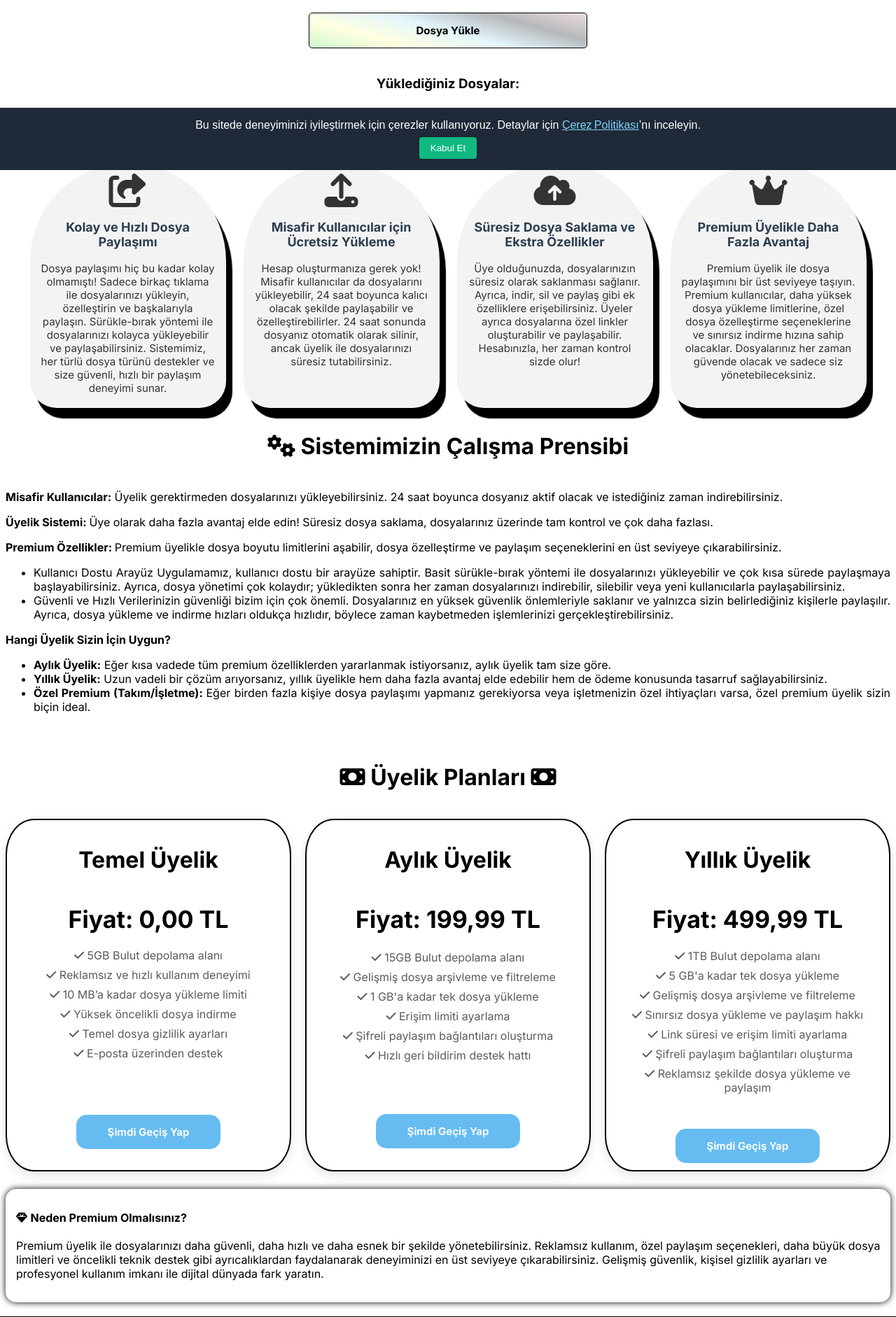
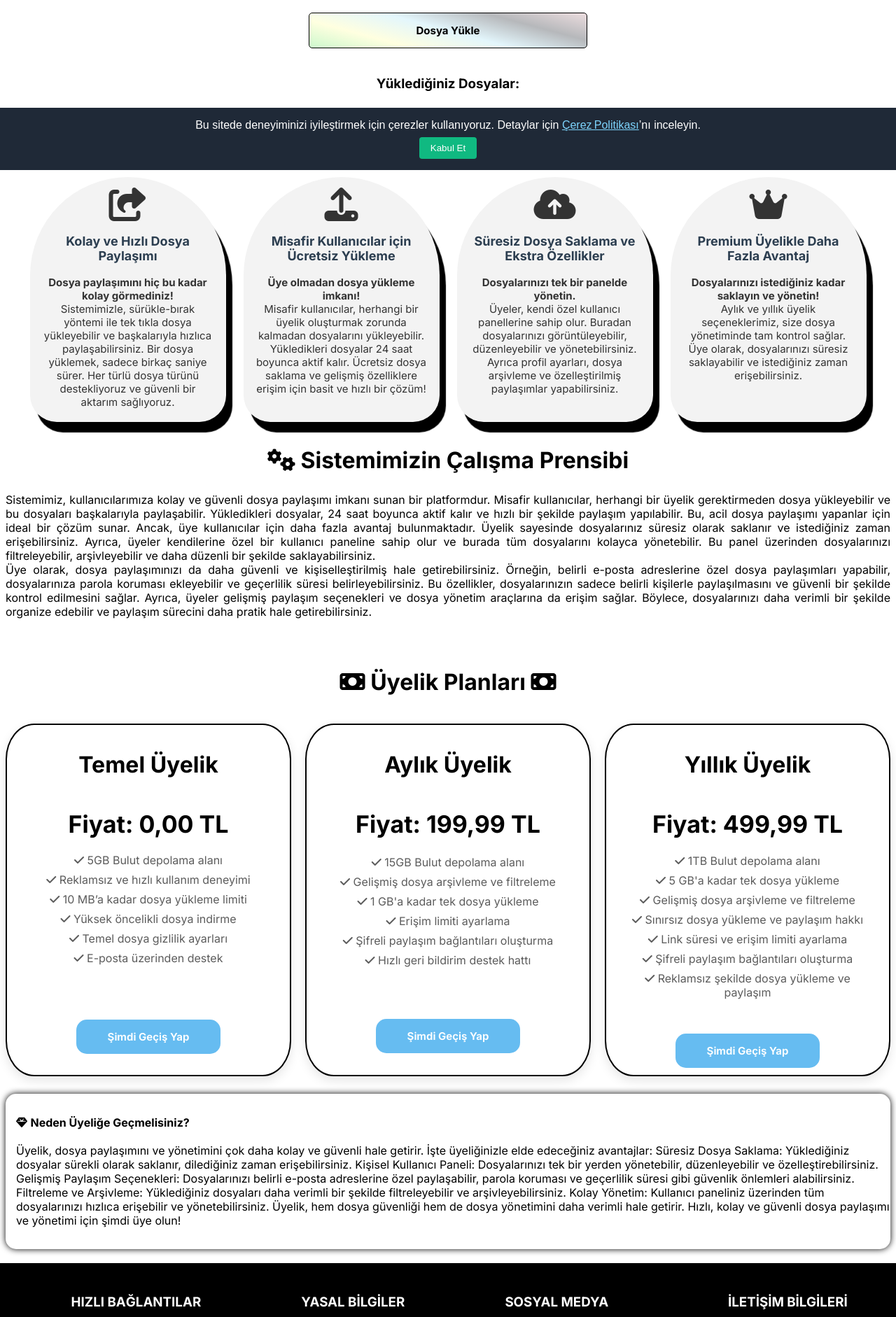
Before and after one commit to PgrEmirhan/finalProject, a PHP site: page /finalProject/ in a window 1280 px wide. Shown: the part 557-2439 px from the top of the page at 70% size. Run offline with PHP 8.4, Linux system fonts and the light colour scheme; data that the repository does not hold is empty.

Commit message:
BİTTİ
BİTTİ

```diff
--- a/index.php
+++ b/index.php
@@ -227,7 +227,7 @@ if ($_SERVER['REQUEST_METHOD'] === 'POST' && isset($_POST['share_file'])) {
         </form>
         <?php endforeach; ?>
 
-                </div> <br>
+                </div> <br><br>
             <h2 align="center" class="cards-title"><i class="fas fa-check-circle"></i>
             Neden bizi tercih etmelisiniz?</h2>
             <div class="cards">
@@ -235,7 +235,8 @@ if ($_SERVER['REQUEST_METHOD'] === 'POST' && isset($_POST['share_file'])) {
                 align-items: center; justify-content: center;"></i>
                 <h3 align="center">Kolay ve Hızlı Dosya Paylaşımı
                 </h3>
-                <p align="center">Dosya paylaşımı hiç bu kadar kolay olmamıştı! Sadece birkaç tıklama ile dosyalarınızı yükleyin, özelleştirin ve başkalarıyla paylaşın. Sürükle-bırak yöntemi ile dosyalarınızı kolayca yükleyebilir ve paylaşabilirsiniz. Sistemimiz, her türlü dosya türünü destekler ve size güvenli, hızlı bir paylaşım deneyimi sunar.
+                <p align="center"><strong>Dosya paylaşımını hiç bu kadar kolay görmediniz!</strong><br>
+                Sistemimizle, sürükle-bırak yöntemi ile tek tıkla dosya yükleyebilir ve başkalarıyla hızlıca paylaşabilirsiniz. Bir dosya yüklemek, sadece birkaç saniye sürer. Her türlü dosya türünü destekliyoruz ve güvenli bir aktarım sağlıyoruz.
                 </p>
             </div>
             <div class="card2">
@@ -243,7 +244,10 @@ if ($_SERVER['REQUEST_METHOD'] === 'POST' && isset($_POST['share_file'])) {
                 align-items: center; justify-content: center;"></i>
                 <h3 align="center">Misafir Kullanıcılar için Ücretsiz Yükleme
                 </h3>
-                <p align="center">Hesap oluşturmanıza gerek yok! Misafir kullanıcılar da dosyalarını yükleyebilir, 24 saat boyunca kalıcı olacak şekilde paylaşabilir ve özelleştirebilirler. 24 saat sonunda dosyanız otomatik olarak silinir, ancak üyelik ile dosyalarınızı süresiz tutabilirsiniz.
+                <p align="center"><strong>Üye olmadan dosya yükleme imkanı!</strong><br>
+Misafir kullanıcılar, herhangi bir üyelik oluşturmak zorunda kalmadan dosyalarını yükleyebilir. Yükledikleri dosyalar 24 saat boyunca aktif kalır. Ücretsiz dosya saklama ve gelişmiş özelliklere erişim için basit ve hızlı bir çözüm!
+
+
                 </p>
             </div>
             <div class="card3">
@@ -251,7 +255,8 @@ if ($_SERVER['REQUEST_METHOD'] === 'POST' && isset($_POST['share_file'])) {
                 align-items: center; justify-content: center;"></i>
                 <h3 align="center">Süresiz Dosya Saklama ve Ekstra Özellikler
                 </h3>
-                <p align="center">Üye olduğunuzda, dosyalarınızın süresiz olarak saklanması sağlanır. Ayrıca, indir, sil ve paylaş gibi ek özelliklere erişebilirsiniz. Üyeler ayrıca dosyalarına özel linkler oluşturabilir ve paylaşabilir. Hesabınızla, her zaman kontrol sizde olur!
+                <p align="center"><strong>Dosyalarınızı tek bir panelde yönetin.</strong><br>
+                Üyeler, kendi özel kullanıcı panellerine sahip olur. Buradan dosyalarınızı görüntüleyebilir, düzenleyebilir ve yönetebilirsiniz. Ayrıca profil ayarları, dosya arşivleme ve özelleştirilmiş paylaşımlar yapabilirsiniz.
                 </p>
             </div>
             <div class="card4">
@@ -259,32 +264,17 @@ if ($_SERVER['REQUEST_METHOD'] === 'POST' && isset($_POST['share_file'])) {
                 align-items: center; justify-content: center"></i>
                 <h3 align="center">Premium Üyelikle Daha Fazla Avantaj
                 </h3>
-                <p align="center">Premium üyelik ile dosya paylaşımını bir üst seviyeye taşıyın. Premium kullanıcılar, daha yüksek dosya yükleme limitlerine, özel dosya özelleştirme seçeneklerine ve sınırsız indirme hızına sahip olacaklar. Dosyalarınız her zaman güvende olacak ve sadece siz yönetebileceksiniz.
+                <p align="center"><strong>Dosyalarınızı istediğiniz kadar saklayın ve yönetin!</strong><br>
+Aylık ve yıllık üyelik seçeneklerimiz, size dosya yönetiminde tam kontrol sağlar. Üye olarak, dosyalarınızı süresiz saklayabilir ve istediğiniz zaman erişebilirsiniz.
                 </p>
             </div>
             </div>
             <h2 align="center" style="font-size: 32px; margin-top: 35px;"><i class="fas fa-cogs"></i>
             Sistemimizin Çalışma Prensibi</h2>
             <div class="system-articles">
-            <p> <b>Misafir Kullanıcılar:</b> Üyelik gerektirmeden dosyalarınızı yükleyebilirsiniz. 24 saat boyunca dosyanız aktif olacak ve istediğiniz zaman indirebilirsiniz.
-            </p>
-            <p> <b> Üyelik Sistemi: </b>Üye olarak daha fazla avantaj elde edin! Süresiz dosya saklama, dosyalarınız üzerinde tam kontrol ve çok daha fazlası.</p>
-            <p>  <b>Premium Özellikler: </b>Premium üyelikle dosya boyutu limitlerini aşabilir, dosya özelleştirme ve paylaşım seçeneklerini en üst seviyeye çıkarabilirsiniz.</p>
-            <ul>
-                <li>Kullanıcı Dostu Arayüz
-                Uygulamamız, kullanıcı dostu bir arayüze sahiptir. Basit sürükle-bırak yöntemi ile dosyalarınızı yükleyebilir ve çok kısa sürede paylaşmaya başlayabilirsiniz. Ayrıca, dosya yönetimi çok kolaydır; yükledikten sonra her zaman dosyalarınızı indirebilir, silebilir veya yeni kullanıcılarla paylaşabilirsiniz.</li>
-            <li>
-                Güvenli ve Hızlı
-                Verilerinizin güvenliği bizim için çok önemli. Dosyalarınız en yüksek güvenlik önlemleriyle saklanır ve yalnızca sizin belirlediğiniz kişilerle paylaşılır. Ayrıca, dosya yükleme ve indirme hızları oldukça hızlıdır, böylece zaman kaybetmeden işlemlerinizi gerçekleştirebilirsiniz.</p>
-            </li></ul>
-                <b>Hangi Üyelik Sizin İçin Uygun?</b>
-        <br>
-        <ul><li><b>Aylık Üyelik:</b> Eğer kısa vadede tüm premium özelliklerden yararlanmak istiyorsanız, aylık üyelik tam size göre.
-        </li>
-        <li><b>Yıllık Üyelik:</b> Uzun vadeli bir çözüm arıyorsanız, yıllık üyelikle hem daha fazla avantaj elde edebilir hem de ödeme konusunda tasarruf sağlayabilirsiniz.
-        </li>
-        <li><b>Özel Premium (Takım/İşletme): </b>Eğer birden fazla kişiye dosya paylaşımı yapmanız gerekiyorsa veya işletmenizin özel ihtiyaçları varsa, özel premium üyelik sizin biçin ideal.</li>
-        </ul>
+Sistemimiz, kullanıcılarımıza kolay ve güvenli dosya paylaşımı imkanı sunan bir platformdur. Misafir kullanıcılar, herhangi bir üyelik gerektirmeden dosya yükleyebilir ve bu dosyaları başkalarıyla paylaşabilir. Yükledikleri dosyalar, 24 saat boyunca aktif kalır ve hızlı bir şekilde paylaşım yapılabilir. Bu, acil dosya paylaşımı yapanlar için ideal bir çözüm sunar. Ancak, üye kullanıcılar için daha fazla avantaj bulunmaktadır. Üyelik sayesinde dosyalarınız süresiz olarak saklanır ve istediğiniz zaman erişebilirsiniz. Ayrıca, üyeler kendilerine özel bir kullanıcı paneline sahip olur ve burada tüm dosyalarını kolayca yönetebilir. Bu panel üzerinden dosyalarınızı filtreleyebilir, arşivleyebilir ve daha düzenli bir şekilde saklayabilirsiniz. <br>
+
+Üye olarak, dosya paylaşımınızı da daha güvenli ve kişiselleştirilmiş hale getirebilirsiniz. Örneğin, belirli e-posta adreslerine özel dosya paylaşımları yapabilir, dosyalarınıza parola koruması ekleyebilir ve geçerlilik süresi belirleyebilirsiniz. Bu özellikler, dosyalarınızın sadece belirli kişilerle paylaşılmasını ve güvenli bir şekilde kontrol edilmesini sağlar. Ayrıca, üyeler gelişmiş paylaşım seçenekleri ve dosya yönetim araçlarına da erişim sağlar. Böylece, dosyalarınızı daha verimli bir şekilde organize edebilir ve paylaşım sürecini daha pratik hale getirebilirsiniz.
 
             </p>
             </div>
@@ -357,8 +347,21 @@ if ($_SERVER['REQUEST_METHOD'] === 'POST' && isset($_POST['share_file'])) {
   <div class="premium-advantages">
     <p align="left">
       <i class="fas fa-gem"></i>
-      <b>Neden Premium Olmalısınız?</b><br><br>
-      Premium üyelik ile dosyalarınızı daha güvenli, daha hızlı ve daha esnek bir şekilde yönetebilirsiniz. Reklamsız kullanım, özel paylaşım seçenekleri, daha büyük dosya limitleri ve öncelikli teknik destek gibi ayrıcalıklardan faydalanarak deneyiminizi en üst seviyeye çıkarabilirsiniz. Gelişmiş güvenlik, kişisel gizlilik ayarları ve profesyonel kullanım imkanı ile dijital dünyada fark yaratın.
+      <b>Neden Üyeliğe Geçmelisiniz?</b><br><br>
+Üyelik, dosya paylaşımını ve yönetimini çok daha kolay ve güvenli hale getirir. İşte üyeliğinizle elde edeceğiniz avantajlar:
+
+Süresiz Dosya Saklama: Yüklediğiniz dosyalar sürekli olarak saklanır, dilediğiniz zaman erişebilirsiniz.
+
+Kişisel Kullanıcı Paneli: Dosyalarınızı tek bir yerden yönetebilir, düzenleyebilir ve özelleştirebilirsiniz.
+
+Gelişmiş Paylaşım Seçenekleri: Dosyalarınızı belirli e-posta adreslerine özel paylaşabilir, parola koruması ve geçerlilik süresi gibi güvenlik önlemleri alabilirsiniz.
+
+Filtreleme ve Arşivleme: Yüklediğiniz dosyaları daha verimli bir şekilde filtreleyebilir ve arşivleyebilirsiniz.
+
+Kolay Yönetim: Kullanıcı paneliniz üzerinden tüm dosyalarınızı hızlıca erişebilir ve yönetebilirsiniz.
+
+Üyelik, hem dosya güvenliği hem de dosya yönetimini daha verimli hale getirir. Hızlı, kolay ve güvenli dosya paylaşımı ve yönetimi için şimdi üye olun!
+
     </p>
   </div>
   <br>
--- a/login.php
+++ b/login.php
@@ -87,8 +87,8 @@ if (isset($_POST['username']) && isset($_POST['password'])) {
         <h3 align="center" style="font-size: 32px;">Giriş Yap</h3>
         <form action="login.php" method="post">
         <input type="hidden" name="csrf_token" value="<?= htmlspecialchars($_SESSION['csrf_token']) ?>">
-                <div class="kadi-icon">
-                <input type="text" name="username" id="kadi" placeholder="Kullanıcı adınız..." style="width: 100%;" pattern="^[a-zA-Z0-9._]{1,30}$"
+                <div class="uname-icon">
+                <input type="text" name="username" id="uname" placeholder="Kullanıcı adınız..." style="width: 100%;" pattern="^[a-zA-Z0-9._]{1,30}$"
                 title="Kullanıcı adı yalnızca harf, rakam, nokta (.) ve alt çizgi (_) içerebilir. Boşluk karakteri kullanılamaz."
                 required>
                 <i class="fa-solid fa-user"></i>
@@ -99,7 +99,7 @@ if (isset($_POST['username']) && isset($_POST['password'])) {
          required>
                 <i class="fa-solid fa-eye-slash" id="togglePassword"></i>
             </div>
-            <input type="submit" value="Giriş Yap" id="giris-btn">
+            <input type="submit" value="Giriş Yap" id="login-btn">
             <a href="forgot_password.php" style="color: red; text-decoration: none;">Parolamı Unuttum</a>
             <?php
             if (isset($error_message)) {
--- a/register.php
+++ b/register.php
@@ -91,8 +91,8 @@ if (isset($_POST['username']) && isset($_POST['password']) && isset($_POST['emai
       <h3 align="center" style="font-size: 32px;">Kayıt Ol</h3>
       <form action="" method="post">
     <input type="hidden" name="csrf_token" value="<?= htmlspecialchars($_SESSION['csrf_token']) ?>">
-        <div class="kadi-icon">
-      <input type="text" name="username" id="kadi" placeholder="kullanıcı adınız..." style="width: 100%;" pattern="^[a-zA-Z0-9._]{1,30}$"
+        <div class="uname-icon">
+      <input type="text" name="username" id="uname" placeholder="kullanıcı adınız..." style="width: 100%;" pattern="^[a-zA-Z0-9._]{1,30}$"
                 title="Kullanıcı adı yalnızca harf, rakam, nokta (.) ve alt çizgi (_) içerebilir. Boşluk karakteri kullanılamaz."
                 required>
       <i class="fa-solid fa-user"></i></div>
```
Also changed, not shown: archive.php (+12 -1 lines), contact.php (+56 -25 lines), profile.php (+11 -0 lines), settings.php (+12 -2 lines), upload.php (+35 -41 lines).
